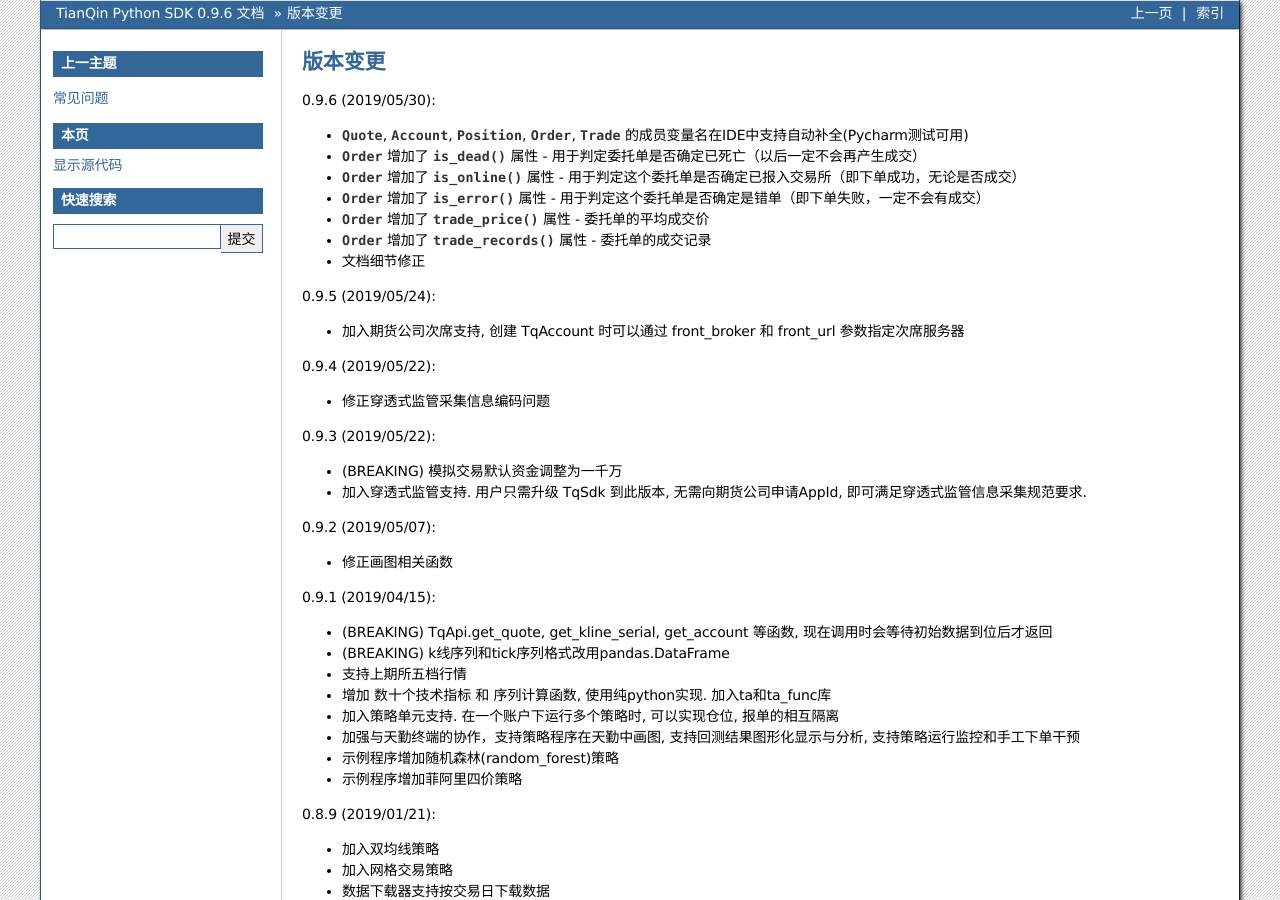
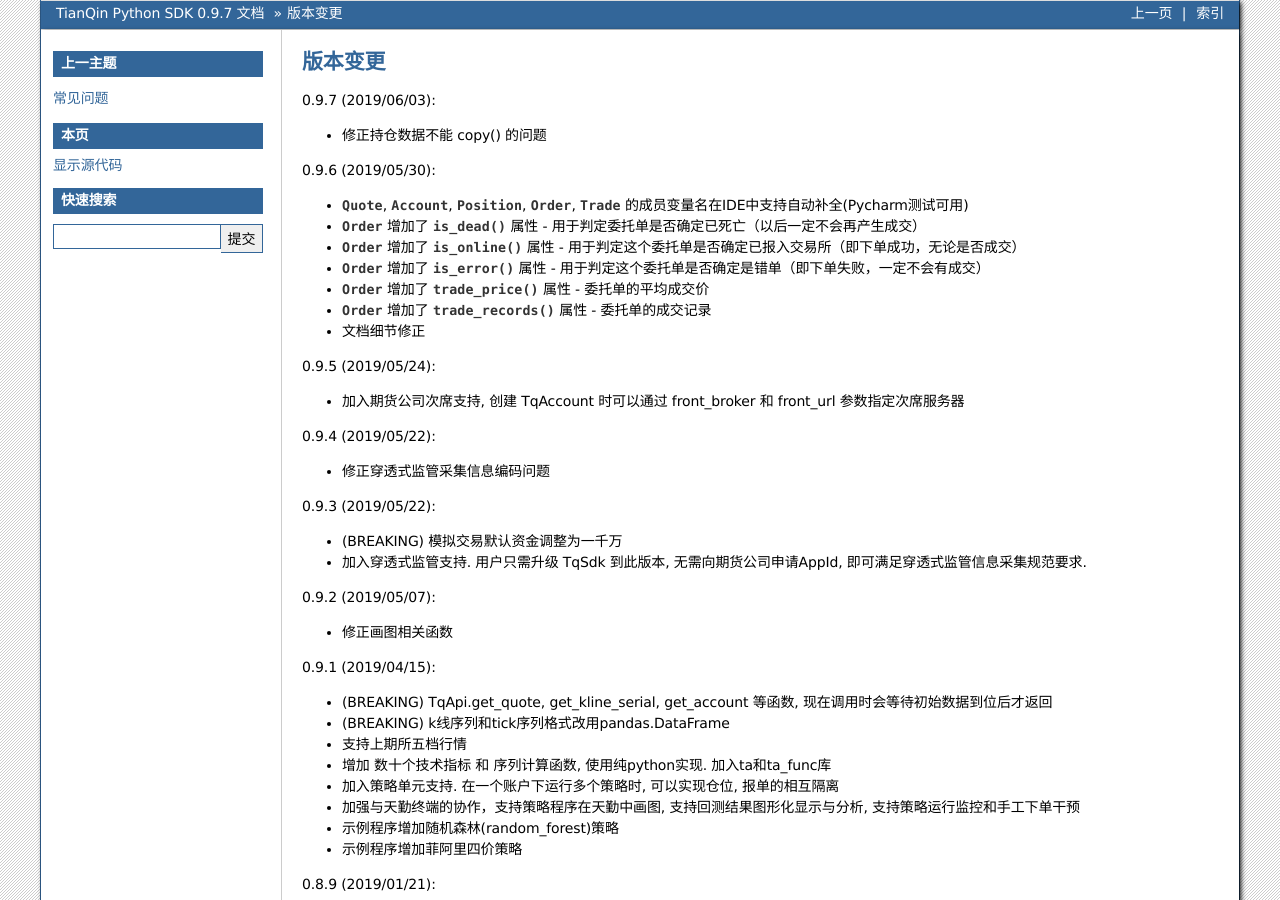
Before and after one commit to shinnytech/tqsdk-python, a Sphinx documentation site: the page built from doc/version.rst, in a window 1280 px wide and 900 px high. Built offline with Sphinx 7.4.7, drawn with Linux system fonts in a browser that asks for light colours; comment, search, counter and statistics services are not loaded; some of the changed text lies outside the part shown.

Commit message:
bump version

```diff
--- a/doc/conf.py
+++ b/doc/conf.py
@@ -47,9 +47,9 @@
 # built documents.
 #
 # The short X.Y version.
-version = u'0.9.6'
+version = u'0.9.7'
 # The full version, including alpha/beta/rc tags.
-release = u'0.9.6'
+release = u'0.9.7'
 
 # The language for content autogenerated by Sphinx. Refer to documentation
 # for a list of supported languages.
--- a/doc/version.rst
+++ b/doc/version.rst
@@ -2,6 +2,10 @@
 
 版本变更
 =============================
+0.9.7 (2019/06/03):
+
+* 修正持仓数据不能 copy() 的问题
+
 0.9.6 (2019/05/30):
 
 * :py:class:`~tqsdk.objs.Quote`, :py:class:`~tqsdk.objs.Account`, :py:class:`~tqsdk.objs.Position`, :py:class:`~tqsdk.objs.Order`, :py:class:`~tqsdk.objs.Trade` 的成员变量名在IDE中支持自动补全(Pycharm测试可用)
--- a/setup.py
+++ b/setup.py
@@ -36,7 +36,7 @@
 
 setuptools.setup(
     name='tqsdk',
-    version="0.9.6",
+    version="0.9.7",
     description='TianQin SDK',
     author='TianQin',
     author_email='tianqincn@gmail.com',
--- a/tqsdk/__version__.py
+++ b/tqsdk/__version__.py
@@ -1 +1 @@
-__version__ = '0.9.6'
+__version__ = '0.9.7'
```
Also changed, not shown: README.md (+1 -1 lines).
